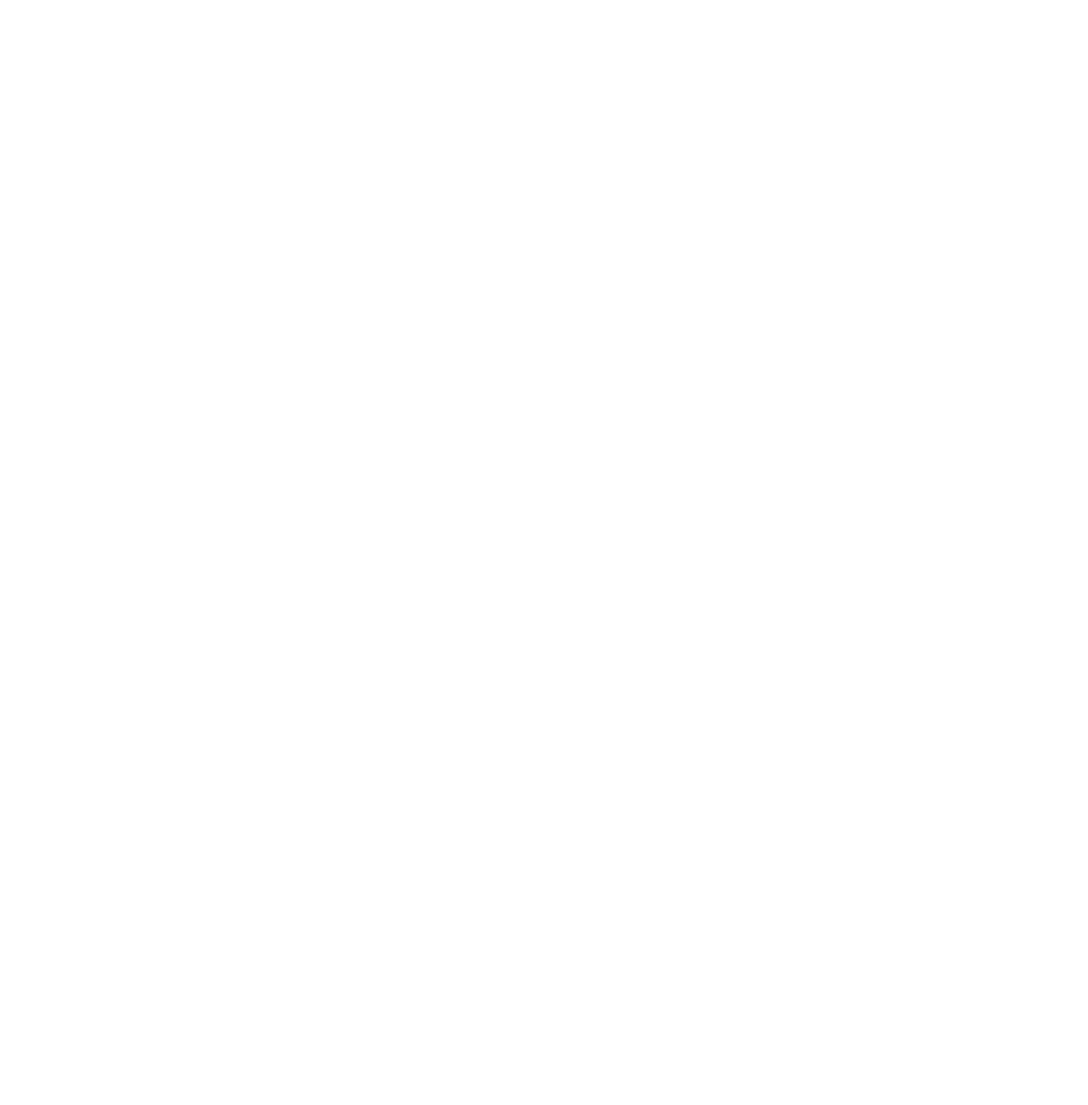
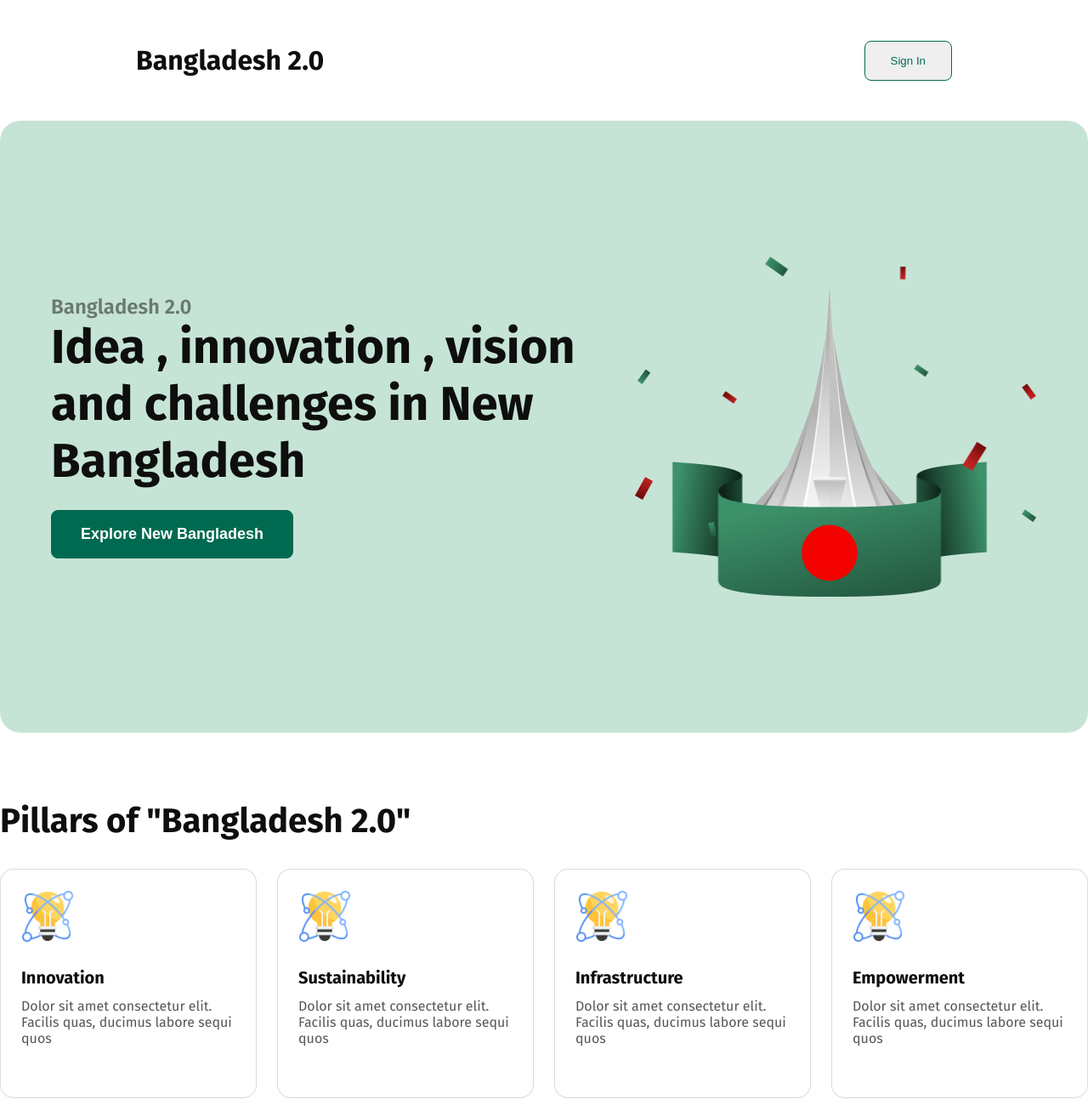
Before and after one commit to biresh375/coceptual-Session-practice, a plain HTML site: page index.html in a window 1280 px wide. Shown: the whole page at 85% size. Before the commit the page ends 800 px from the top, so only its background shows below. Drawn offline with Linux system fonts and the light colour scheme.

Commit message:
parlar of bangladesh section added

```diff
--- a/index.html
+++ b/index.html
@@ -3,15 +3,63 @@
 <head>
     <meta charset="UTF-8">
     <meta name="viewport" content="width=device-width, initial-scale=1.0">
-    <title>Document</title>
+    <title>Bangladesh 2.0</title>
+    <link rel="stylesheet" href="style/style.css">
+    <link rel="preconnect" href="https://fonts.googleapis.com">
+<link rel="preconnect" href="https://fonts.gstatic.com" crossorigin>
+<link href="https://fonts.googleapis.com/css2?family=Fira+Sans:ital,wght@0,100;0,200;0,300;0,400;0,500;0,600;0,700;0,800;0,900;1,100;1,200;1,300;1,400;1,500;1,600;1,700;1,800;1,900&display=swap" rel="stylesheet">
 </head>
 <body>
-    <header>
+    <nav>
+        <h1 class="nav-title">Bangladesh 2.0</h1>
+        <button class="nav_btn">Sign In</button>
+    </nav>
+    <main>
+        <div class="banner_container">
+            <div class="banner_title">
+                <h2>Bangladesh 2.0</h2>
+                <h1>Idea , innovation ,
+vision and challenges in New Bangladesh</h1>
+                    <button class="prymary_btn">Explore New Bangladesh</button>
+            </div>
+            <img class="banner_img" src="assets/hero.png" alt="">
+        </div>
+        <section class="parlar_of_bangladesh">
+            <h1>Pillars of "Bangladesh 2.0"</h1>
+            <div class="bangladesh2_0-sarvice">
+                <div class="sarvice-menu">
+                    <img src="assets/card-icon.png" alt="">
+                    <h4 class="sarvice_title">Innovation</h4>
+                    <p class="sarvice_discription">Dolor sit amet consectetur elit. Facilis quas, ducimus labore sequi quos </p>
+                </div>
+                <div class="sarvice-menu">
+                    <img src="assets/card-icon.png" alt="">
+                    <h4 class="sarvice_title">Sustainability</h4>
+                    <p class="sarvice_discription">Dolor sit amet consectetur elit. Facilis quas, ducimus labore sequi quos </p>
+                </div>
+                <div class="sarvice-menu">
+                    <img src="assets/card-icon.png" alt="">
+                    <h4 class="sarvice_title">Infrastructure</h4>
+                    <p class="sarvice_discription">Dolor sit amet consectetur elit. Facilis quas, ducimus labore sequi quos </p>
+                </div>
+                <div class="sarvice-menu">
+                    <img src="assets/card-icon.png" alt="">
+                    <h4 class="sarvice_title">Empowerment</h4>
+                    <p class="sarvice_discription">Dolor sit amet consectetur elit. Facilis quas, ducimus labore sequi quos </p>
+                </div>
+            </div>
+        </section>
 
-    </header>
-    <main>
+
+
+
+
+
+
+
 
     </main>
+
     <footer>
 
     </footer>
--- /dev/null
+++ b/style/style.css
@@ -0,0 +1,111 @@
+*{
+    margin: 0;
+    padding: 0;
+}
+
+
+/* shared style */
+ .prymary_btn{
+    background-color: #006A50;
+    color: white;
+    border-radius: 8px;
+    border: 1px solid #006A50;
+    font-size: 18px;
+    font-weight: 600;
+    padding: 17px 34px;
+    cursor: pointer;
+ }
+
+
+body{
+   font-family: "Fira Sans", sans-serif;
+}
+nav{
+    display: flex;
+    justify-content: space-between;
+    align-items: center;
+    padding:31px 160px ;
+    height: 80px;
+    /* border: 1px solid red; */
+}
+.nav-title{
+ font-size: 32px;
+ font-weight: bold;
+ color: #0E0E0E;
+}
+.nav_btn{
+ color: #006A50;
+ border: 1px solid #006A50;
+ padding: 15px 30px;
+ border-radius: 8px;
+ cursor: pointer;
+}
+main{
+    max-width: 1280px;
+    margin: 0 auto ;
+}
+.banner_container{
+    display: flex;
+    gap: 64px;
+    justify-content: center;
+    align-items: center;
+    background-color: #C6E4D6;
+    height: 560px;
+    border-radius: 24px;
+    padding: 80px 60px;
+    margin-bottom: 80px;
+}
+.banner_title h2{
+    font-size: 24px;
+    color: rgba(14, 14, 14, 0.5);
+    font-weight: 600;
+}
+.banner_title h1{
+    font-size: 56px;
+    color: #0E0E0E;
+    font-weight:bold ;
+    margin-bottom: 24px;
+}
+.banner_img{
+    width: 474px;
+    height: 400px;
+
+}
+/* parlar of Bangladesh2.0 style */
+
+
+.parlar_of_bangladesh{
+    margin-bottom: 80px;
+}
+.parlar_of_bangladesh h1{
+    font-size: 40px;
+    font-weight: bold;
+    color: #0E0E0E;
+    margin-bottom: 32px;
+}
+.bangladesh2_0-sarvice{
+    display: flex;
+    gap: 24px;
+}
+.sarvice-menu{
+    width: 302px;
+    height: 220px;
+    padding: 24px;
+    border-radius: 16px;
+    border: 1px solid rgba(14, 14, 14, 0.15);
+    background-color: #FFFFFF;
+}
+.sarvice-menu img{
+    height: 62px;
+    width: 62px;
+    margin-bottom: 25px;
+}
+.sarvice-menu h4{
+    font-size: 20px;
+    font-weight: bold;
+    margin-bottom: 12px;
+    color: #0E0E0E;
+}
+.sarvice-menu p{
+    color: rgba(14, 14, 14, 0.7);
+}
```
